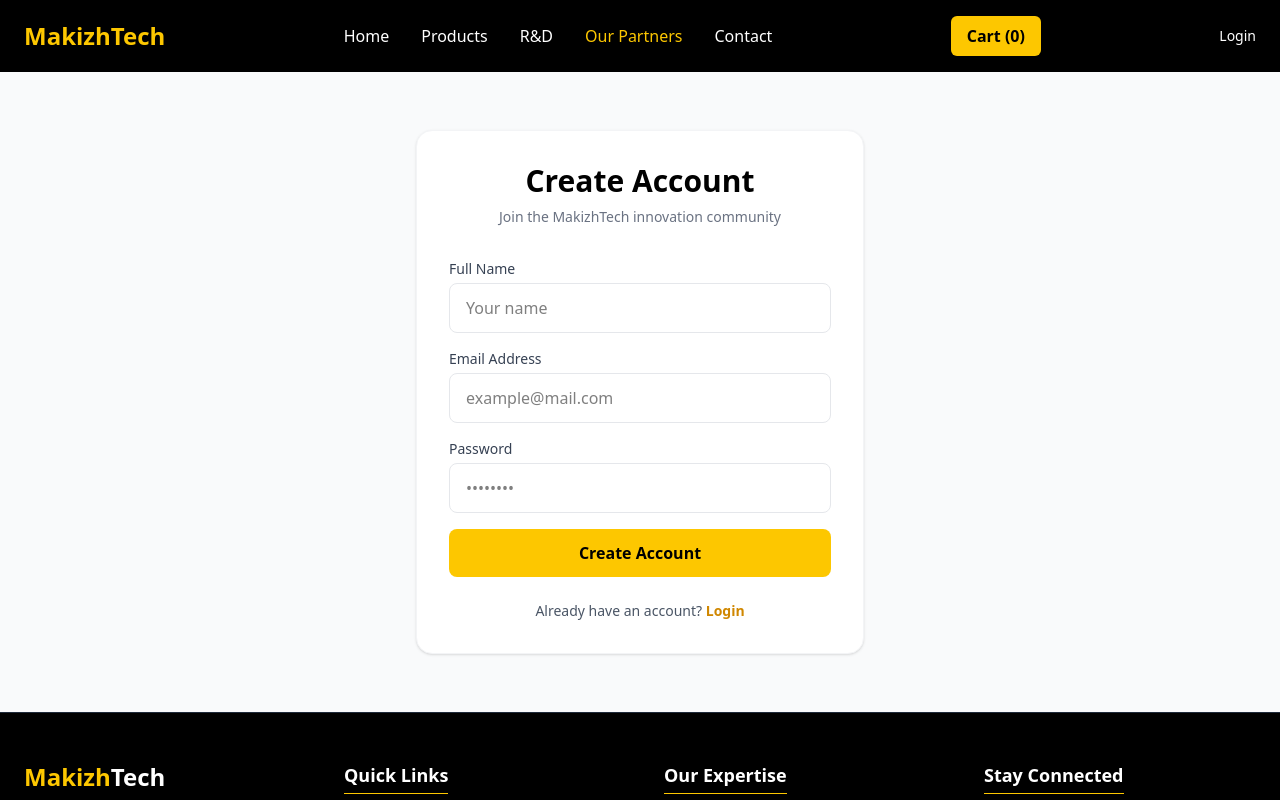
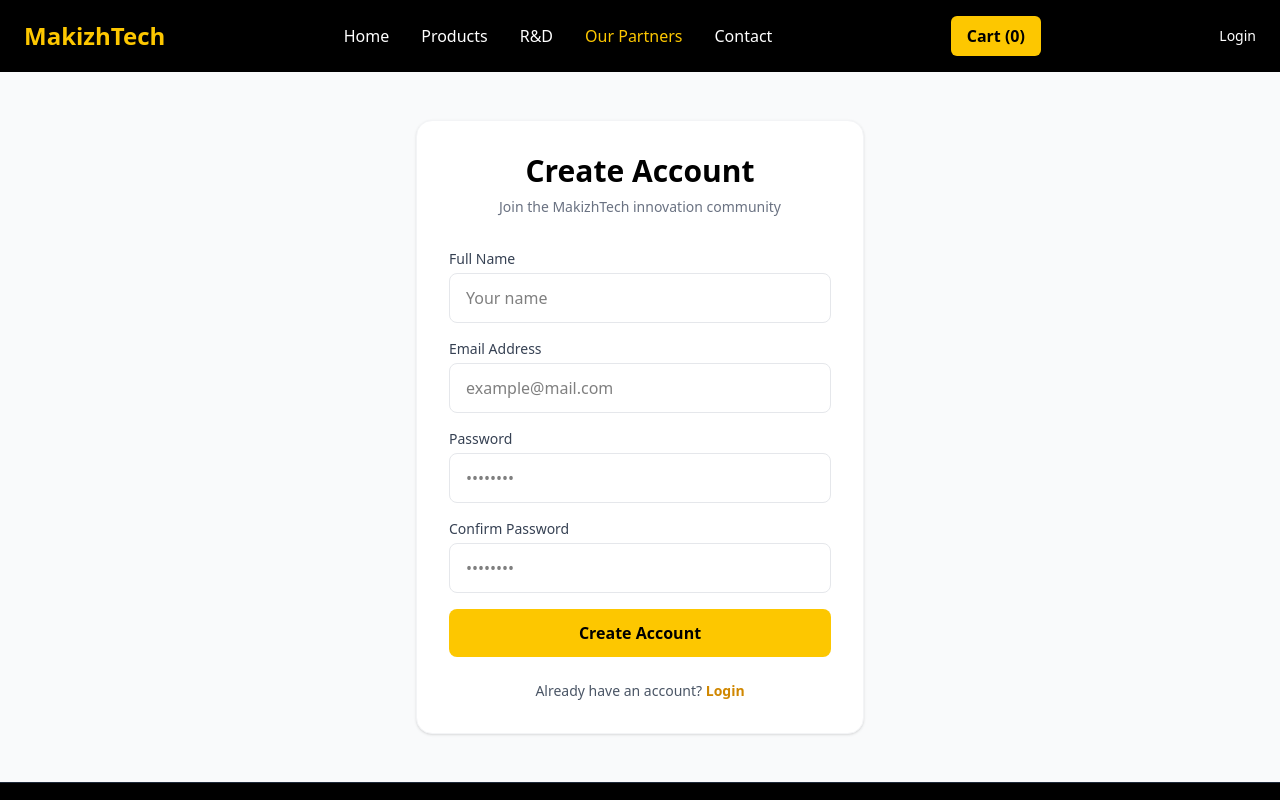
Before and after one commit to chandran-vengatesan/makizhtech-project, a React (Vite) app: page /register in a window 1280 px wide. Shown: the top 800 px of the page. Built offline with nearby package versions, Linux system fonts and the light colour scheme.

Commit message:
Update Register.jsx

```diff
--- a/src/pages/Register.jsx
+++ b/src/pages/Register.jsx
@@ -1,27 +1,93 @@
-import React from 'react';
-import { Link } from 'react-router-dom';
+import React, { useState } from 'react';
+import { Link, useNavigate } from 'react-router-dom';
 
 function Register() {
+  const [formData, setFormData] = useState({
+    fullName: '',
+    email: '',
+    password: '',
+    confirmPassword: ''
+  });
+
+  const navigate = useNavigate();
+  const handleChange = (e) => {
+    const { name, value } = e.target;
+    setFormData({ ...formData, [name]: value });
+  };
+  const handleSubmit = (e) => {
+    e.preventDefault();
+
+    if (formData.password !== formData.confirmPassword) {
+      alert("Passwords match aagavillai! Please check.");
+      return;
+    }
+
+    console.log("Form Submitted:", formData);
+    alert("Account Created Successfully!");
+    navigate('/login');
+  };
+
   return (
     <div className="min-h-[80vh] flex items-center justify-center bg-gray-50 px-6 py-12">
       <div className="max-w-md w-full bg-white p-8 rounded-2xl shadow-sm border border-gray-100">
         <h2 className="text-3xl font-bold text-center mb-2">Create Account</h2>
         <p className="text-gray-500 text-center mb-8 text-sm">Join the MakizhTech innovation community</p>
 
-        <form className="space-y-4">
+        <form className="space-y-4" onSubmit={handleSubmit}>
           <div>
             <label className="block text-sm font-medium text-gray-700 mb-1">Full Name</label>
-            <input type="text" placeholder="Your name" className="w-full px-4 py-3 rounded-lg border border-gray-200 outline-none focus:ring-2 focus:ring-yellow-400" required />
+            <input
+              name="fullName"
+              type="text"
+              placeholder="Your name"
+              className="w-full px-4 py-3 rounded-lg border border-gray-200 outline-none focus:ring-2 focus:ring-yellow-400"
+              value={formData.fullName}
+              onChange={handleChange}
+              required
+            />
           </div>
           <div>
             <label className="block text-sm font-medium text-gray-700 mb-1">Email Address</label>
-            <input type="email" placeholder="example@mail.com" className="w-full px-4 py-3 rounded-lg border border-gray-200 outline-none focus:ring-2 focus:ring-yellow-400" required />
+            <input
+              name="email"
+              type="email"
+              placeholder="example@mail.com"
+              className="w-full px-4 py-3 rounded-lg border border-gray-200 outline-none focus:ring-2 focus:ring-yellow-400"
+              value={formData.email}
+              onChange={handleChange}
+              required
+            />
           </div>
           <div>
             <label className="block text-sm font-medium text-gray-700 mb-1">Password</label>
-            <input type="password" placeholder="••••••••" className="w-full px-4 py-3 rounded-lg border border-gray-200 outline-none focus:ring-2 focus:ring-yellow-400" required />
+            <input
+              name="password"
+              type="password"
+              placeholder="••••••••"
+              className="w-full px-4 py-3 rounded-lg border border-gray-200 outline-none focus:ring-2 focus:ring-yellow-400"
+              value={formData.password}
+              onChange={handleChange}
+              required
+            />
           </div>
-          <button className="w-full bg-yellow-400 text-black py-3 rounded-lg font-bold hover:bg-yellow-500 transition active:scale-95">Create Account</button>
+          <div>
+            <label className="block text-sm font-medium text-gray-700 mb-1">Confirm Password</label>
+            <input
+              name="confirmPassword"
+              type="password"
+              placeholder="••••••••"
+              className="w-full px-4 py-3 rounded-lg border border-gray-200 outline-none focus:ring-2 focus:ring-yellow-400"
+              value={formData.confirmPassword}
+              onChange={handleChange}
+              required
+            />
+          </div>
+          <button
+            type="submit"
+            className="w-full bg-yellow-400 text-black py-3 rounded-lg font-bold hover:bg-yellow-500 transition active:scale-95"
+          >
+            Create Account
+          </button>
         </form>
 
         <p className="text-center mt-6 text-sm text-gray-600">
```
